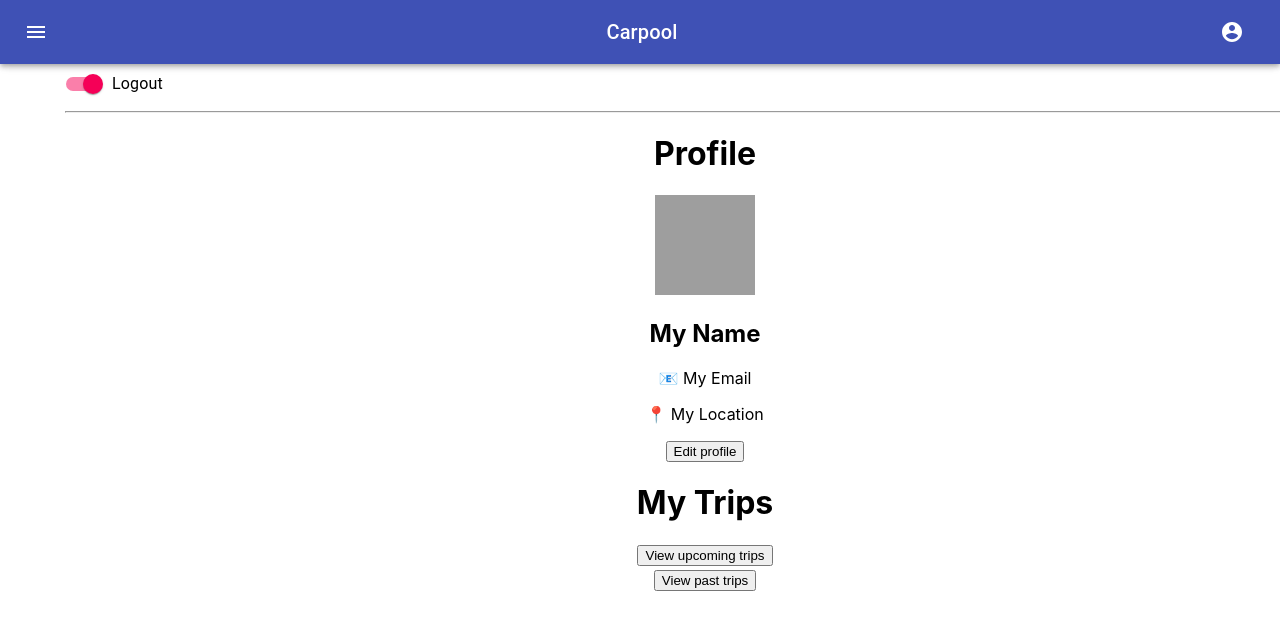
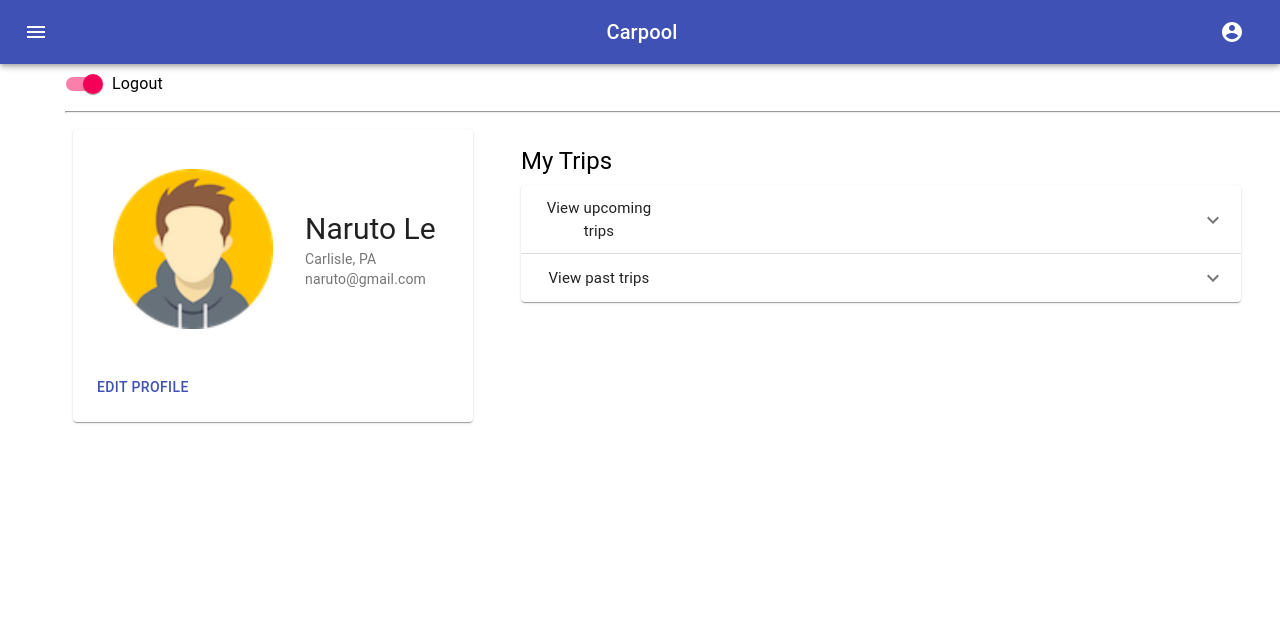
Before and after one commit to sorkinl/Carpool-dickinson, a React (Create React App) app: page /account in a window 1280 px wide. Shown: the top 630 px of the page. Built offline with nearby package versions, Linux system fonts and the light colour scheme; grey boxes are pictures that could not be loaded.

Commit message:
Mui for Profile + TripList

```diff
--- a/src/components/Account/Account.js
+++ b/src/components/Account/Account.js
@@ -2,14 +2,21 @@ import React from 'react';
 import './Account.css'
 import Profile from './Profile/Profile';
 import TripList from './Trips/TripList';
+import {Grid} from '@material-ui/core';
 
 export default class Account extends React.Component {
     render(){
       return (
         <div>
-          <Profile/>
-          <TripList/>
+          <Grid container spacing={2}>
+            <Grid item xs={4}>
+              <Profile/>
+            </Grid>
+            <Grid item xs>
+              <TripList />
+            </Grid>
+          </Grid>
         </div>
-      )
+      );
     }
 }
--- a/src/components/Account/Profile/Profile.js
+++ b/src/components/Account/Profile/Profile.js
@@ -1,47 +1,68 @@
-import React from 'react';
+import React, {useState} from 'react';
 import './Profile.css';
-import { Button } from './Button';
+import avatar from "../../../static/img/avatar.png"
 import { EditField } from './EditField';
+import { blue } from '@material-ui/core/colors';
+import {makeStyles, Button, Avatar, Card, CardHeader, CardMedia, CardContent, CardActions, Typography, Box, Grid} from '@material-ui/core';
 
-class Profile extends React.Component {
-  constructor(props){
-    super(props);
-    this.state = {
-      isClicked: false,
-      name: 'My Name',
-      email: 'My Email',
-      location: 'My Location'
-    };
-    this.handleClick = this.handleClick.bind(this);
-    this.handleChange = this.handleChange.bind(this);
-  }
+const useStyles = makeStyles((theme)=>({
+  root: {
+    maxWidth: 500,
+    padding: theme.spacing(1),
+  },
+  avatarSize: {
+    width: theme.spacing(20),
+    height: theme.spacing(20),
+    padding: theme.spacing(2),
+  },
+  title: {
+    fontSize: theme.typography.pxToRem(30),
+    flexBasis: '19%',
+    flexShrink: 0,
+    color: 'linear-gradient(45deg, #FE6B8B 30%, #FF8E53 90%)',//theme.palette.inherit,
 
-  handleClick() {
-    this.setState({ isClicked: !this.state.isClicked });
-  }
+  },
+  subHeader: {
+    fontSize: theme.typography.pxToRem(15),
+    flexBasis: '19%',
+    flexShrink: 0,
+  },
+}));
 
-  handleChange(keyName, newInfo){
-    this.setState({ [keyName]: newInfo });
-  }
+export default function Profile(props){
+    const [isClicked, setClick] = useState(false);
+    const [firstName, setFirst] = useState('Naruto');
+    const [lastName, setLast] = useState('Le');
+    const [email, setEmail] = useState('naruto@gmail.com');
+    const [location, setLocation] = useState('Carlisle, PA');
 
-  render(){
-    return (
-      <div className='Profile'>
-          <h1>Profile</h1>
-          <div className='Avatar'>
-            <img src='https://i0.wp.com/wuhu.guru/wp-content/uploads/2019/07/profile-anonymous.jpg?fit=500%2C500&ssl=1' alt='' width='100' height='100'/>
-          </div>
+    const classes = useStyles();
 
-          <div className='Personal-info'>
-            <h2>{this.state.name}</h2>
-            <p>&#128231; {this.state.email}</p>
-            <p> &#128205; {this.state.location}</p>
-          </div>
-          <Button status={this.state.isClicked} onClick={this.handleClick} />
-          <EditField status={this.state.isClicked} change={this.handleChange} {...this.state}/>
+    return(
+
+      <div className={classes.root}>
+            <Card className={classes.root}>
+              <CardHeader
+                  title={
+                    <Typography className={classes.title} variant="h5">{firstName} {lastName}</Typography>
+                  }
+                  align='left'
+                  subheader={
+                    <>{location}<br/>{email}</>
+                  }
+                  avatar={
+                    <Avatar src={avatar} aria-label="name" className={classes.avatarSize}>K</Avatar>
+                  }
+              />
+              <CardActions>
+                <Button  color="primary" >
+                    Edit profile
+                </Button>
+              </CardActions>
+            </Card>
+
+        <Grid item xs>
+        </Grid>
       </div>
-    )
-  }
+    );
 }
-
-export default Profile;
--- a/src/components/Account/Trips/Trip.js
+++ b/src/components/Account/Trips/Trip.js
@@ -4,9 +4,8 @@ import './Trip.css';
 import { makeStyles } from '@material-ui/core/styles';
 import { red } from '@material-ui/core/colors';
 import Rating from '@material-ui/lab/Rating';
-import star from "../../../static/img/star.png"
 
-import {Card, CardHeader, CardMedia, CardContent, CardActions, Avatar, Typography, Button} from '@material-ui/core';
+import {Grid, Card, CardHeader, CardMedia, CardContent, CardActions, Avatar, Typography, Button} from '@material-ui/core';
 import EventIcon from '@material-ui/icons/Event';
 import LocationOnIcon from '@material-ui/icons/LocationOn';
 import LocationCityIcon from '@material-ui/icons/LocationCity';
@@ -18,7 +17,7 @@ const useStyles = makeStyles({
   },
   media: {
     height: 0,
-    paddingTop: '56.25%', // 16:9
+    paddingTop: '40.25%', // 16:9
   },
 
   avatar: {
@@ -32,9 +31,9 @@ function Trip(props) {
     const trip = props.trip;
 
     return (
-      <div className="Trip">
+      <Grid item xs={4} className="Trip">
 
-        <Card className={classes.root}>
+        <Card className={classes.root} gutterBottom>
 
           <CardHeader
               avatar={
@@ -66,7 +65,7 @@ function Trip(props) {
             </Typography>
 
             <Typography variant="body1" color="inherit" align='left'>
-              <Rating name="half-rating-read" value={trip.rating} precision={0.5} readOnly />
+              <Rating name="rating-for-fun" value={trip.rating} precision={0.5} readOnly />
             </Typography>
           </CardContent>
 
@@ -79,7 +78,7 @@ function Trip(props) {
             </Button>
           </CardActions>
         </Card>
-      </div>
+      </Grid>
     );
 }
 
--- a/src/components/Account/Trips/TripList.css
+++ b/src/components/Account/Trips/TripList.css
@@ -1,13 +1,17 @@
 .Future-trip-list {
   display: flex;
-  justify-content: space-around;
-  flex-wrap: wrap;
+  justify-content: flex-start;
+  flex-flow: row wrap;
   margin: 0.1rem 20%;
+  padding-top: 10px;
+  flex: none | [ 0 3 || auto ];
 }
 
 .Past-trip-list {
   display: flex;
-  justify-content: space-around;
-  flex-wrap: wrap;
+  justify-content: flex-start;
+  flex-flow: row wrap;
   margin: 0.1rem 20%;
+  padding-top: 10px;
+  flex: none | [ 0 3 || auto ];
 }
--- a/src/components/Account/Trips/TripList.js
+++ b/src/components/Account/Trips/TripList.js
@@ -1,7 +1,29 @@
-import React from 'react';
+import React, { useState } from 'react';
 import './TripList.css';
 import Trip from './Trip';
+import {makeStyles, Paper, Typography, Box, Grid, ExpansionPanel, ExpansionPanelDetails, ExpansionPanelSummary} from '@material-ui/core';
+import ExpandMoreIcon from '@material-ui/icons/ExpandMore';
 
+
+const useStyles = makeStyles((theme) => ({
+  root: {
+    width: '90%',
+  },
+  heading: {
+   fontSize: theme.typography.pxToRem(15),
+   flexBasis: '19%',
+   flexShrink: 0,
+   color: theme.palette.inherit,
+   align: 'left',
+ },
+
+}));
+
+export default function TripList(props) {
+    const [fuTrip, setFuTrip] = useState(false);
+    const [pastTrip, setPastTrip] = useState(false);
+
+    const classes = useStyles();
     const trip = {
       image: "https://cdn.aarp.net/content/dam/aarp/travel/tips/2020/05/1140-person-driving.jpg",
       date: "mm/dd/yyyy",
@@ -14,52 +36,48 @@ const trip = {
       rating: 4.5
     };
 
-const futureTripList = [trip, trip, trip];
-const pastTripList = [trip, trip, trip];
+    const futureTripList = [trip, trip, trip, trip, trip];
+    const pastTripList = [trip, trip, trip, trip, trip];
 
-export default class TripList extends React.Component {
+    return(
 
-  constructor(props){
-    super(props);
-    this.state = { fuTrip: false, pastTrip: false }
-    this.lists = {
-      fuTripList: futureTripList,
-      pastTripList: pastTripList
+        <Box m ={3} pt = {0} className="TripList">
+            <Typography variant="h5" color="inherited" gutterBottom align='left'>My Trips</Typography>
+            <div className={classes.root}>
+            <ExpansionPanel  onChange={()=> {setFuTrip(!fuTrip)}}>
+                <ExpansionPanelSummary
+                  expandIcon={<ExpandMoreIcon />}
+                  aria-controls="panel1bh-content"
+                  id="panel1bh-header"
+                >
+                    <Typography className={classes.heading}>View upcoming trips</Typography>
+                </ExpansionPanelSummary>
+                <ExpansionPanelDetails>
+                    <Grid container spacing={3} className="Future-trip-list">
+                        { fuTrip == true &&
+                            futureTripList.map(trip => {return (<Trip trip={trip}/>);})
                         }
-    this.futureTripClick=this.handleClick.bind(this,'fuTrip');
-    this.pastTripClick=this.handleClick.bind(this,'pastTrip');
-    //this.handleClick = this.handleClick.bind(this);
+                    </Grid>
+                </ExpansionPanelDetails>
+            </ExpansionPanel>
+            <ExpansionPanel onChange={()=> {setPastTrip(!pastTrip)}}>
+                <ExpansionPanelSummary
+                  expandIcon={<ExpandMoreIcon />}
+                  aria-controls="panel2bh-content"
+                  id="panel2bh-header"
+                >
+                    <Typography className={classes.heading}>View past trips</Typography>
+                </ExpansionPanelSummary>
+                <ExpansionPanelDetails>
+                    <Grid container spacing={3} className="Past-trip-list">
+                        { pastTrip == true &&
+                            pastTripList.map(trip => {return (<Trip trip={trip}/>);})
                         }
+                    </Grid>
+                </ExpansionPanelDetails>
+            </ExpansionPanel>
+          </div>
+        </Box>
 
-  handleClick(keyName){
-    this.setState({ [keyName]: !this.state.keyName});//!this.state.keyname
-  }
-
-  render(){
-    console.log(this.state.fuTrip);
-    console.log(this.handleClick);
-    console.log(this.lists.fuTripList);
-    return (
-      <div className="TripList">
-        <h1>My Trips</h1>
-        <div>
-
-            <button onClick={this.futureTripClick}>View upcoming trips</button>
-            <div className="Future-trip-list">
-                { this.state.fuTrip == true &&
-                    this.lists.fuTripList.map(trip => {return (<Trip trip={trip}/>);})
-                }
-            </div>
-
-            <button onClick={this.pastTripClick}>View past trips</button>
-            <div className="Past-trip-list">
-                {this.state.pastTrip == true &&
-                    this.lists.pastTripList.map(trip => {return (<Trip trip={trip}/>);})
-                }
-            </div>
-
-        </div>
-      </div>
     );
 }
- }
--- a/src/components/EachResult/EachResult.js
+++ b/src/components/EachResult/EachResult.js
@@ -38,7 +38,6 @@ function EachResult(props) {
 
   return (
 
-
       <div className="eachResult">
 
         <Avatar src = {avatar} alt = "temp" className = {classes.avatarSize}  />
@@ -68,7 +67,7 @@ function EachResult(props) {
           </ListItem>
 
           <ListItem classes = {{root:classes.ListItem}} >
-            <Rating name="rating-for-fun" value={props.rating} precision={0.5} readOnly />
+            <Rating name="half-rating-read" defaultValue={props.rating} precision={0.5} readOnly />
           </ListItem>
         </List>
 
```
Lines whose indentation alone changed are shown as unchanged.
